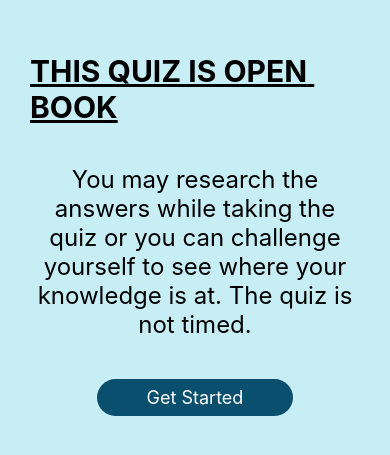
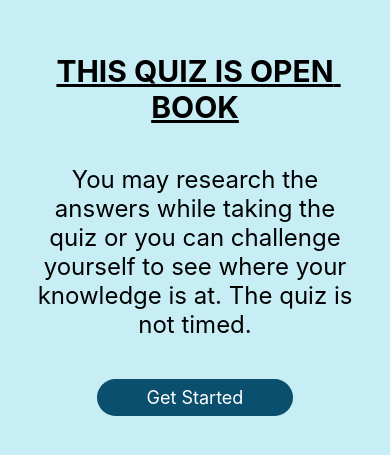
Before and after one commit to bethjm/WaggyTailsApp, a React Native app in the folder Pawrents/: screen /OpenBook in a window 390 px wide. Shown: the part 197-652 px from the top of the page. Built offline with nearby package versions, Linux system fonts and the light colour scheme.

Commit message:
added styling to questions

```diff
--- a/Pawrents/components/ui/Answers.js
+++ b/Pawrents/components/ui/Answers.js
@@ -2,7 +2,6 @@ import { Pressable, Text, StyleSheet } from "react-native";
 
 const Answers = ({ answerText, onPress }) => {
   const handleAnswerSelect = () => {
-    // Call the onPress function when an answer is selected
     onPress(answerText);
   };
 
@@ -17,13 +16,16 @@ export default Answers;
 
 const styles = StyleSheet.create({
   answerContainer: {
-    backgroundColor: "#e0e0e0",
-    padding: 10,
-    marginVertical: 5,
-    borderRadius: 5,
+    backgroundColor: "white",
+    borderRadius: 20,
+    marginVertical: 20,
+    marginHorizontal: 20,
+    paddingVertical: 30,
+    paddingHorizontal: 20,
   },
   answerText: {
-    fontSize: 16,
+    fontSize: 20,
     fontWeight: "bold",
+    textAlign: "auto",
   },
 });
--- a/Pawrents/components/ui/Question.js
+++ b/Pawrents/components/ui/Question.js
@@ -1,12 +1,23 @@
 import { StyleSheet, Text, View } from "react-native";
 function Question({ questionText, questionAnswer }) {
   return (
-    <View>
-      <Text>{questionText}</Text>
+    <View style={styles.container}>
+      <Text style={styles.content}>{questionText}</Text>
     </View>
   );
 }
 
 export default Question;
 
-const styles = StyleSheet.create({});
+const styles = StyleSheet.create({
+  container: {
+    paddingTop: 50,
+    alignItems: "center",
+    paddingHorizontal: 15,
+  },
+  content: {
+    fontSize: 30,
+    textAlign: "center",
+    fontWeight: "bold",
+  },
+});
--- a/Pawrents/screens/AppGoal.js
+++ b/Pawrents/screens/AppGoal.js
@@ -34,7 +34,7 @@ const styles = StyleSheet.create({
     paddingHorizontal: 30,
   },
   title: {
-    alignItems: "center",
+    textAlign: "center",
     fontSize: 30,
     fontWeight: "bold",
     width: "100%",
--- a/Pawrents/screens/CatOrDog.js
+++ b/Pawrents/screens/CatOrDog.js
@@ -41,7 +41,6 @@ const styles = StyleSheet.create({
     backgroundColor: Colors.lightPrimary,
   },
   title: {
-    alignItems: "center",
     textAlign: "center",
     fontSize: 30,
     fontWeight: "bold",
--- a/Pawrents/screens/CatQuizScreen.js
+++ b/Pawrents/screens/CatQuizScreen.js
@@ -1,5 +1,5 @@
 import React, { useState } from "react";
-import { View, StyleSheet, Text } from "react-native";
+import { View, StyleSheet, Text, ImageBackground } from "react-native";
 import Question from "../components/ui/Question";
 import Answers from "../components/ui/Answers";
 import CatQuiz from "../components/API/CatQuiz";
@@ -22,10 +22,17 @@ const CatQuizScreen = ({ navigation }) => {
   };
 
   return (
+    <ImageBackground
+      style={styles.container}
+      source={require("../assets/images/Alt_Question_Background.png")}
+      resizeMode="cover"
+    >
       <View>
         {CatQuiz.length > 0 && (
           <>
-          <Question questionText={CatQuiz[currentQuestionIndex].questionText} />
+            <Question
+              questionText={CatQuiz[currentQuestionIndex].questionText}
+            />
             {CatQuiz[currentQuestionIndex].options.map((option, index) => (
               <Answers
                 onPress={() => handleNextQuestion(option)}
@@ -36,9 +43,14 @@ const CatQuizScreen = ({ navigation }) => {
           </>
         )}
       </View>
+    </ImageBackground>
   );
 };
 
 export default CatQuizScreen;
 
-const styles = StyleSheet.create({});
+const styles = StyleSheet.create({
+  container: {
+    flex: 1,
+  },
+});
--- a/Pawrents/screens/OpenBook.js
+++ b/Pawrents/screens/OpenBook.js
@@ -34,7 +34,7 @@ const styles = StyleSheet.create({
     paddingHorizontal: 30,
   },
   title: {
-    alignItems: "center",
+    textAlign: "center",
     fontSize: 30,
     fontWeight: "bold",
     width: "100%",
```
Lines whose indentation alone changed are shown as unchanged.
